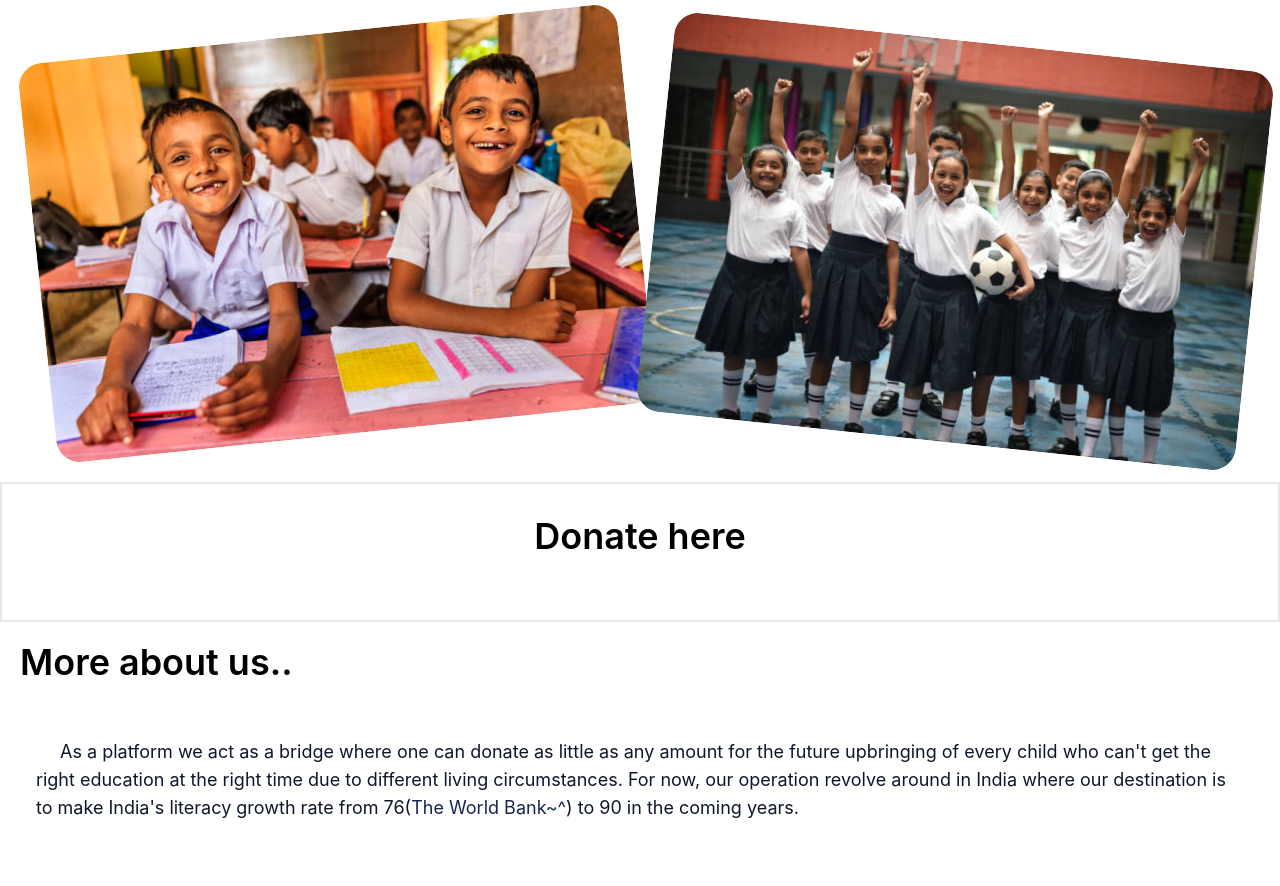
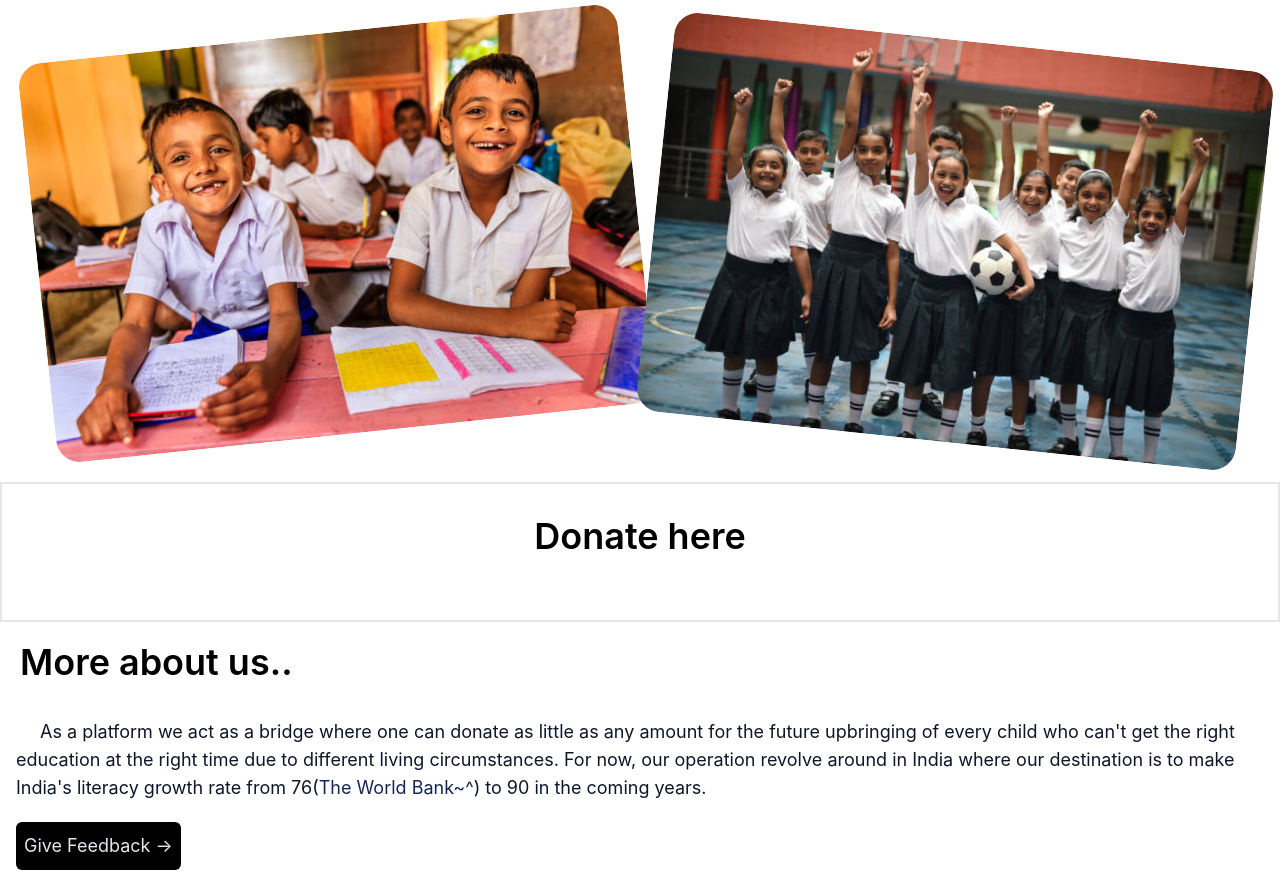
Before and after one commit to vzzyxn/tsfdonate, a plain HTML site: page index.html in a window 1280 px wide. Shown: the part 247-1133 px from the top of the page. Before the commit the page ends 1105 px from the top, so only its background shows below. Drawn offline with nearby package versions, Linux system fonts and the light colour scheme; a web font is replaced by a local one.

Commit message:
{about us, feedback}

```diff
--- a/index.html
+++ b/index.html
@@ -52,11 +52,15 @@ We donate and support every child to be in an educated environment.</p>
 	<section class="third_section">
 		<div>
 			<h1 class="p-5 text-4xl font-semibold">More about us..</h1>
-			<p class="p-9 text-lg text-slate-900 line-relaxed indent-6">As a platform we act as a bridge where one can donate as little as
+			<p class="p-4 text-lg text-slate-900 line-relaxed indent-6">As a platform we act as a bridge where one can donate as little as
 			   any amount for the
 			   future upbringing of every child who can't get the right education at the right time
 			   due to different living circumstances. For now, our operation revolve around in India
 			   where our destination is to make India's literacy growth rate from 76(<a class="text-blue-950 after:content-['~^']" href="https://data.worldbank.org/indicator/SE.ADT.LITR.ZS?locations=IN">The World Bank</a>) to 90 in the coming years.
+		 	<br>
+			   <button class="h-12 px-2 bg-black mt-5 rounded-md text-lg text-slate-200"
+				   type="submit"><a href="feedback.html">Give Feedback -></a></button>
 		</div>
+	</section>
 </body>
 </html>
```
Also changed, not shown: feedback.html (added, +10 -0 lines), 1 other file.
